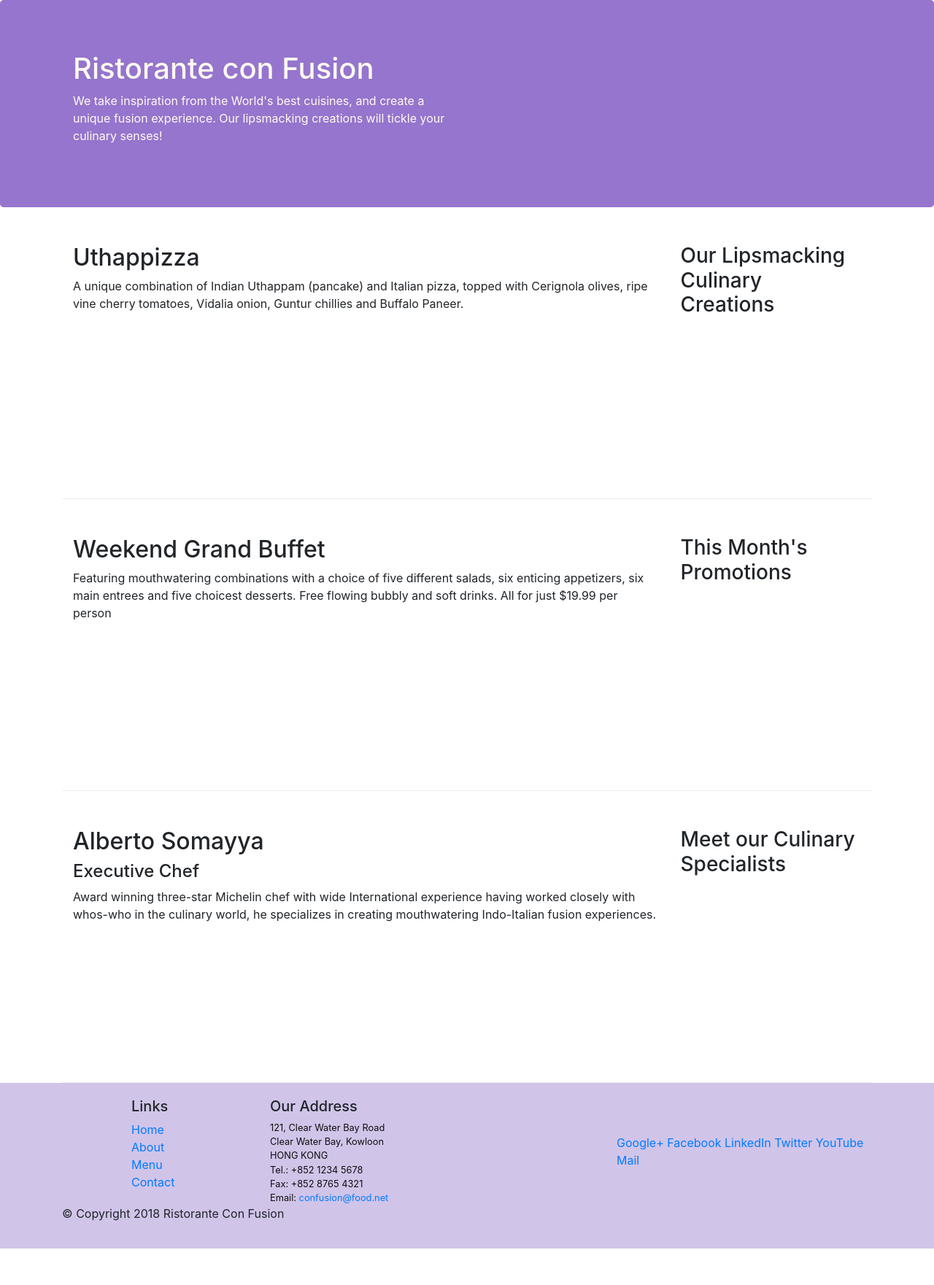
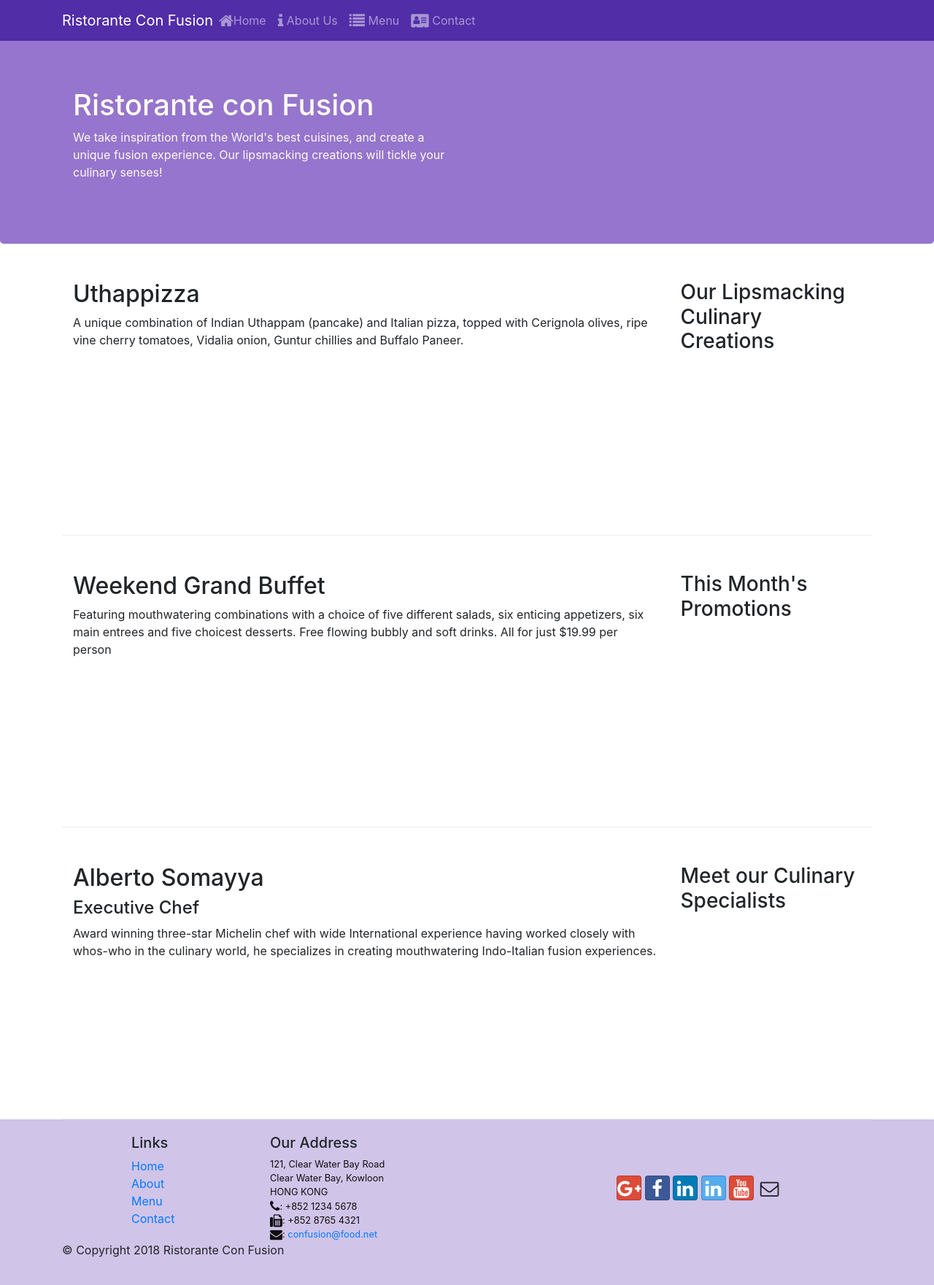
Before and after one commit to Filipegbessaa/Confusion, a website: page index.html in a window 1280 px wide. Shown: the whole page at 73% size. Before the commit the page ends 1711 px from the top, so only its background shows below. Drawn offline with nearby package versions, Linux system fonts and the light colour scheme.

Commit message:
Navigation Bar and Breadcrumb

```diff
--- a/css/styles.css
+++ b/css/styles.css
@@ -27,3 +27,10 @@ address{
     margin:0px;
     color:#0f0f0f;
 }
+body{
+    padding: 50px 0px 0px 0px;
+    z-index: 0;
+}
+.navbar-dark{
+    background-color: #512DA8;
+}
--- a/index.html
+++ b/index.html
@@ -2,7 +2,7 @@
 <html lang="en">
 
 <head>
-    <title>Ristorante Con Fusion</title>
+
     <!-- Required meta tags always come first -->
     <meta charset="utf-8">
     <meta name="viewport" content="width=device-width, initial-scale=1, shrink-to-fit=no">
@@ -11,10 +11,28 @@
     <!-- Bootstrap CSS -->
     <link rel="stylesheet" href="node_modules/bootstrap/dist/css/bootstrap.min.css">
     <link rel="stylesheet" href="./css/styles.css">
+    <link rel="stylesheet" href="./node_modules/font-awesome/css/font-awesome.min.css">
+    <link rel="stylesheet" href="./node_modules/bootstrap-social/bootstrap-social.css">
+    <title>Ristorante Con Fusion</title>
 </head>
 
 <body>
-
+    <nav class="navbar navbar-dark navbar-expand-sm fixed-top">
+        <div class="container">
+            <button class="navbar-toggler" type="button" data-toggle="collapse" data-target="#Navbar">
+                <span class="navbar-toggler-icon"></span>
+            </button>
+            <a class="navbar-brand mr-auto" href="#">Ristorante Con Fusion</a>
+            <div class="collapse navbar-collapse" id="Navbar">
+                <ul class="navbar-nav mr-auto">
+                    <li class="nav-item active"></li><a class="nav-link" href="#"><span class="fa fa-home fa-lg"></span>Home</a></li>
+                    <li class="nav-item"><a class="nav-link" href="./aboutus.html"><span class="fa fa-info fa-lg"></span> About Us</a></li>
+                    <li class="nav-item"><a class="nav-link" href="#"><span class="fa fa-list fa-lg"></span> Menu</a></li>
+                    <li class="nav-item"><a class="nav-link" href="#"><span class="fa fa-address-card fa-lg"></span> Contact</a></li>
+                </ul>
+            </div>
+        </div>
+    </nav>
     <header class="jumbotron">
         <div class="container">
             <div class="row row-header">
@@ -87,19 +105,19 @@
                         121, Clear Water Bay Road<br>
                         Clear Water Bay, Kowloon<br>
                         HONG KONG<br>
-                        Tel.: +852 1234 5678<br>
-                        Fax: +852 8765 4321<br>
-                        Email: <a href="mailto:confusion@food.net">confusion@food.net</a>
+                        <i class="fa fa-phone fa-lg"></i>: +852 1234 5678<br>
+                        <i class="fa fa-fax fa-lg"></i>: +852 8765 4321<br>
+                        <i class="fa fa-envelope fa-lg"></i>: <a href="mailto:confusion@food.net">confusion@food.net</a>
                     </address>
                 </div>
                 <div class="col-12 align-self-center col-sm-4">
                     <div>
-                        <a href="http://google.com/+">Google+</a>
-                        <a href="http://www.facebook.com/profile.php?id=">Facebook</a>
-                        <a href="http://www.linkedin.com/in/">LinkedIn</a>
-                        <a href="http://twitter.com/">Twitter</a>
-                        <a href="http://youtube.com/">YouTube</a>
-                        <a href="mailto:">Mail</a>
+                        <a class="btn btn-social-icon btn-google" href="http://google.com/+"><i class="fa fa-google-plus"></i></a>
+                        <a class="btn btn-social-icon btn-facebook" href="http://www.facebook.com/profile.php?id="><i class="fa fa-facebook"></i></a>
+                        <a class="btn btn-social-icon btn-linkedin" href="http://www.linkedin.com/in/"><i class="fa fa-linkedin"></i></a>
+                        <a class="btn btn-social-icon btn-twitter" href="http://twitter.com/"> <i class="fa fa-linkedin"></i></a>
+                        <a class="btn btn-social-icon btn-google" href="http://youtube.com/"><i class="fa fa-youtube"></i></a>
+                        <a class="btn btn-social-icon" href="mailto:"><i class="fa fa-envelope-o"></i></a>
                     </div>
                 </div>
             </div>
--- a/package.json
+++ b/package.json
@@ -16,6 +16,8 @@
   "dependencies": {
     "@popperjs/core": "^2.4.4",
     "bootstrap": "^4.5.2",
+    "bootstrap-social": "^5.1.1",
+    "font-awesome": "^4.7.0",
     "jquery": "^3.5.1"
   }
 }
```
Also changed, not shown: aboutus.html (+31 -7 lines), 1 other file.
